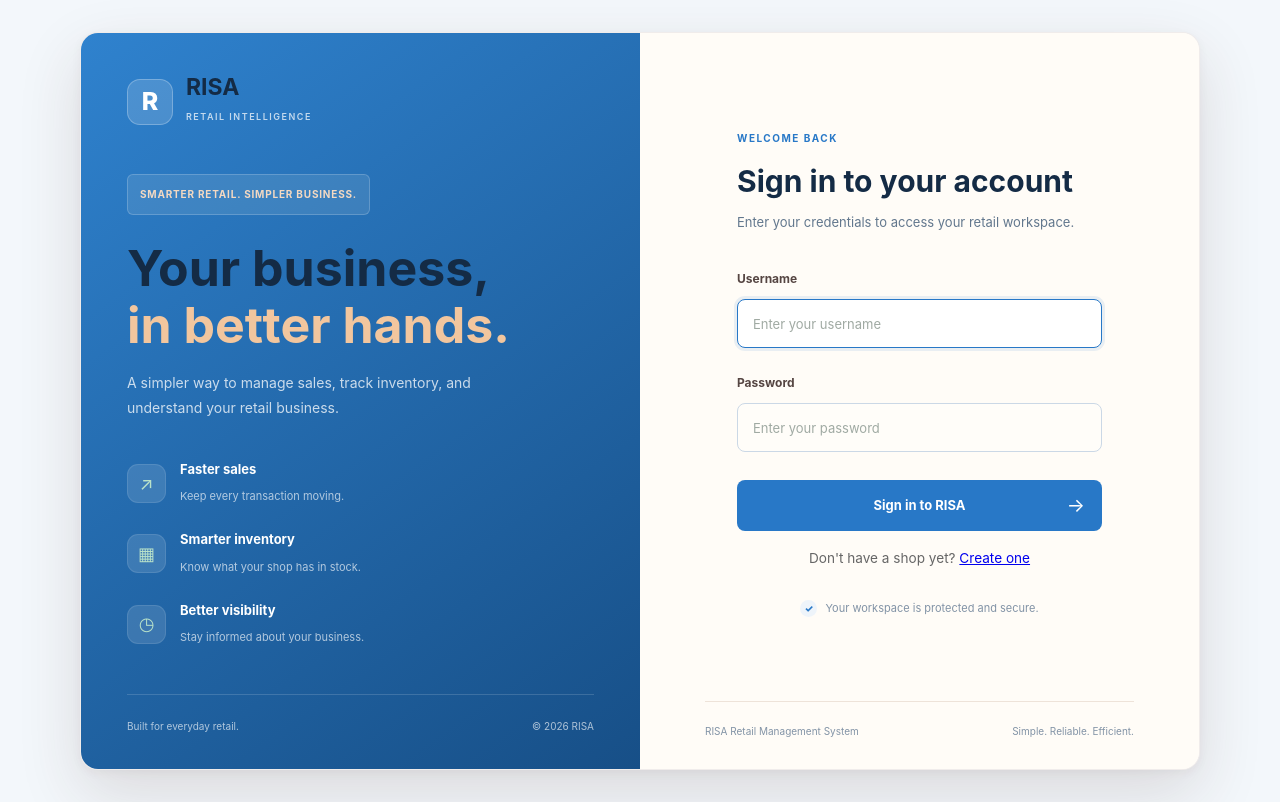
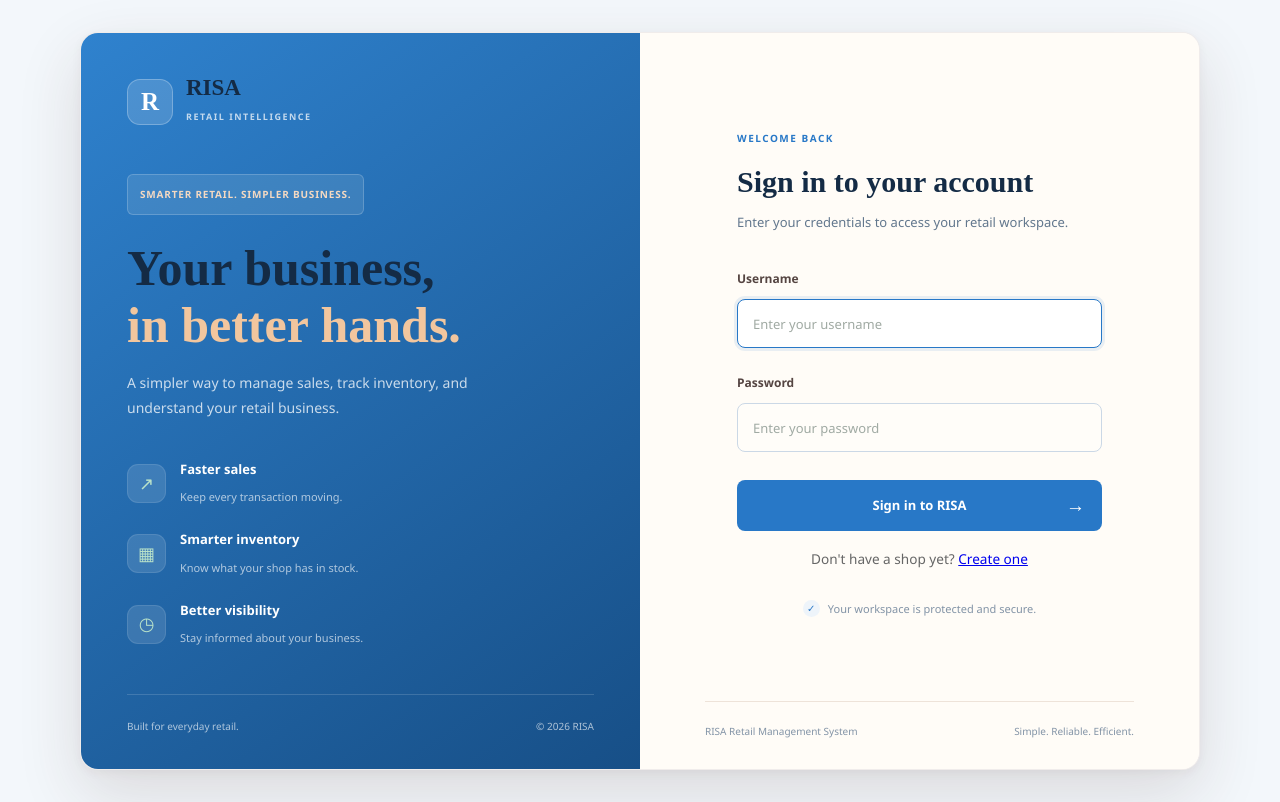
Before and after one commit to kaikaivincent25/Retail-Frontend, a React (Vite) app: page /login in a window 1280 px wide. Built offline with nearby package versions, Linux system fonts and the light colour scheme.

Commit message:
"Font  uniforming"

```diff
--- a/src/components/Receipt/Receipt.css
+++ b/src/components/Receipt/Receipt.css
@@ -174,7 +174,7 @@
     padding: 0 !important;
     color: #000 !important;
     background: #fff !important;
-    font-family: Arial, sans-serif !important;
+    font-family: var(--sans) !important;
     font-size: 9px !important;
     line-height: 1.3 !important;
     animation: none !important;
--- a/src/design.css
+++ b/src/design.css
@@ -854,7 +854,7 @@ tbody tr:hover {
   --risa-background: #f3f7fb;
   --risa-white: #fff;
   --risa-border: #dce6f0;
-  --risa-display: var(--sans);
+  --risa-display: var(--heading);
   --risa-ui: var(--sans);
 }
 
--- a/src/index.css
+++ b/src/index.css
@@ -12,8 +12,8 @@
     rgba(22, 51, 81, 0.08) 0 10px 24px -8px,
     rgba(22, 51, 81, 0.04) 0 3px 8px -2px;
 
-  --sans: Inter, ui-sans-serif, system-ui, -apple-system, BlinkMacSystemFont, "Segoe UI", sans-serif;
-  --heading: var(--sans);
+  --sans: Aptos, "Segoe UI", Arial, sans-serif;
+  --heading: "Times New Roman", Times, serif;
   --mono: ui-monospace, Consolas, monospace;
 
   font: 16px/145% var(--sans);
@@ -64,7 +64,11 @@ textarea {
 }
 
 h1,
-h2 {
+h2,
+h3,
+h4,
+h5,
+h6 {
   font-family: var(--heading);
   font-weight: 650;
   color: var(--text-h);
--- a/src/pages/Landing/Landing.css
+++ b/src/pages/Landing/Landing.css
@@ -11,8 +11,8 @@
   --lp-muted: var(--muted, #718297);
   --lp-line: var(--line, #dce6f0);
   --lp-line-strong: var(--line-strong, #cbd8e6);
-  --lp-display: "Times New Roman", Times, serif;
-  --lp-ui: Aptos, "Segoe UI", Arial, sans-serif;
+  --lp-display: var(--heading);
+  --lp-ui: var(--sans);
   --lp-mono: ui-monospace, "SFMono-Regular", Menlo, Consolas, monospace;
   --lp-wrap: min(1180px, calc(100% - 64px));
 
--- a/src/pages/Login/Login.css
+++ b/src/pages/Login/Login.css
@@ -16,8 +16,8 @@
   --risa-border: #E8D9CC;
   --risa-danger: #C0392B;
   --risa-danger-bg: #FEF2F0;
-  --risa-display: "Times New Roman", Times, serif;
-  --risa-ui: "Aptos", "Trebuchet MS", sans-serif;
+  --risa-display: var(--heading);
+  --risa-ui: var(--sans);
 }
 
 /* Page */
--- a/src/pages/Signup/Signup.css
+++ b/src/pages/Signup/Signup.css
@@ -180,7 +180,7 @@
 
 .side-note-mark {
   color: #70a184;
-  font-family: Georgia, serif;
+  font-family: var(--heading);
   font-size: 2rem;
   font-weight: 700;
   line-height: 0.9;
```
